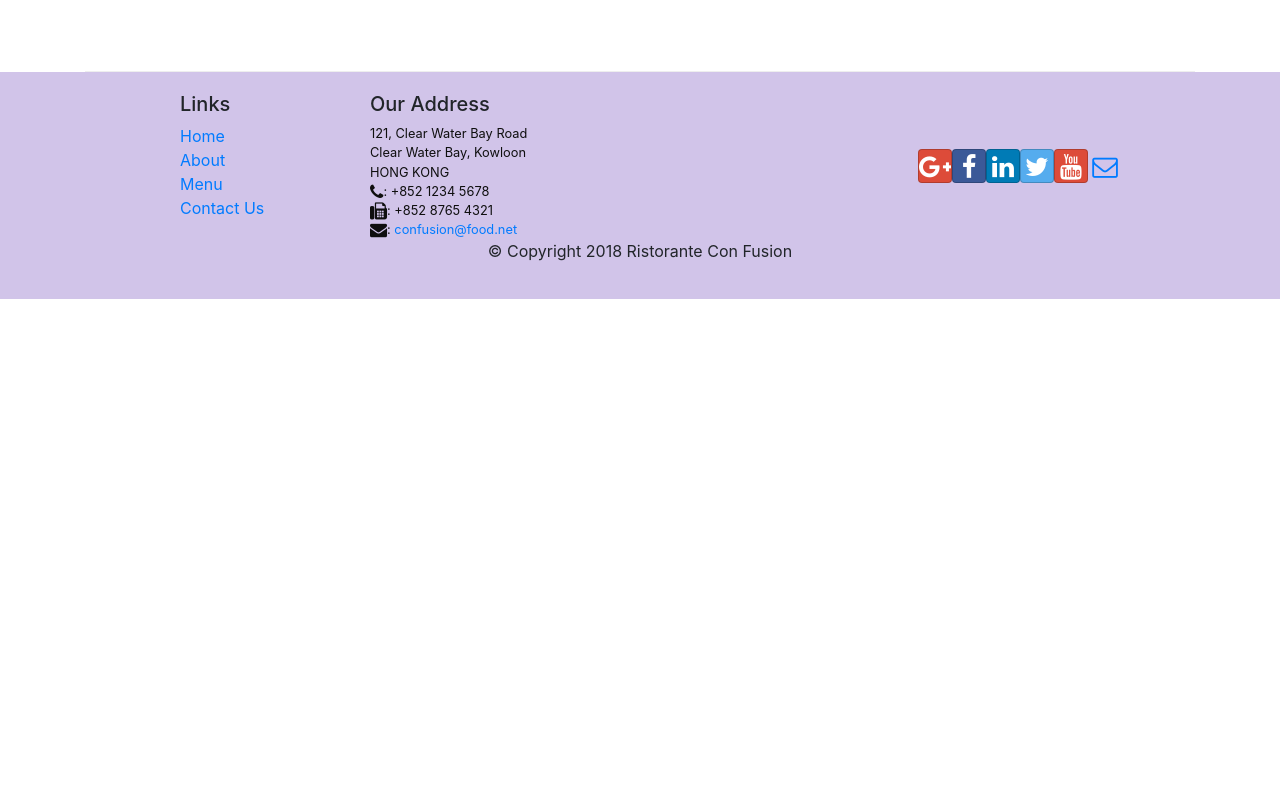
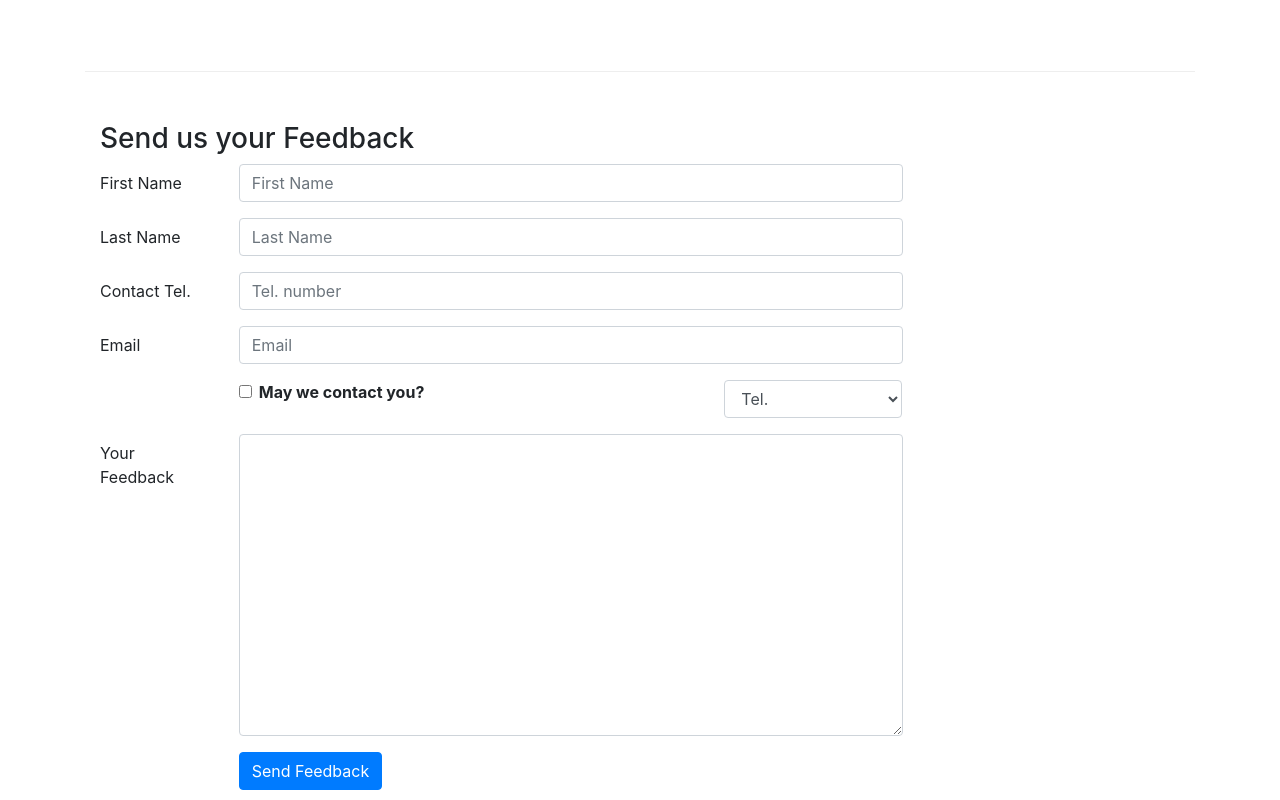
Before and after one commit to bswalsh247/conFusion-React, a React (Create React App) app: page /contactus in a window 1280 px wide. Shown: the part 800-1600 px from the top of the page. Before the commit the page ends 1099 px from the top, so only its background shows below. Built offline with nearby package versions, Linux system fonts and the light colour scheme.

Commit message:
Controlled Fonts

```diff
--- a/src/App.js
+++ b/src/App.js
@@ -9,6 +9,7 @@
   // render MainComponent to index.js file.
   render() {
     return (
+      // BrowserRouter creates specialized history object for navigating links
       <BrowserRouter>
         <div>
           <Main />
--- a/src/components/ContactComponent.js
+++ b/src/components/ContactComponent.js
@@ -1,8 +1,42 @@
-import React from 'react';
-import { Breadcrumb, BreadcrumbItem } from 'reactstrap';
+import React, { Component } from 'react';
+import { Breadcrumb, BreadcrumbItem, Button, Form, FormGroup, Label, Input, Col } from 'reactstrap';
 import { Link } from 'react-router-dom';
 
-function Contact(props) {
+class Contact extends Component {
+
+    constructor(props) {
+        super(props);
+        // all the properties in our state that link to our form
+        this.state = {
+            firstname: '',
+            lastname: '',
+            telnum: '',
+            email: '',
+            agree: false,
+            contactType: 'Tel.',
+            message: ''
+        }
+        this.handleSubmit = this.handleSubmit.bind(this);
+        this.handleInputChange = this.handleInputChange.bind(this);
+    }
+
+    handleInputChange(event) {
+        const target = event.target;
+        const value = target.type === 'checkbox' ? target.checked : target.value;
+        const name = target.name;
+
+        this.setState({
+           [name]: value
+        });
+    }
+
+    handleSubmit(event) {
+        console.log("Current State is: " + JSON.stringify(this.state));
+        alert("Current State is: " + JSON.stringify(this.state));
+        event.preventDefault();
+    }
+
+    render() {
         return(
             <div className="container">
                 <div className="row">
@@ -41,8 +75,92 @@
                         </div>
                     </div>
                 </div>
+                <div className="row row-content">
+                    <div className="col-12">
+                        <h3>Send us your Feedback</h3>
+                    </div>
+                    <div className="col-12 col-md-9">
+                        <Form onSubmit={this.handleSubmit}>
+                            <FormGroup row>
+                                <Label htmlFor="firstname" md={2}>First Name</Label>
+                                <Col md={10}>
+                                    <Input type="text" id="firstname" name="firstname"
+                                        placeholder="First Name"
+                                        value={this.state.firstname}
+                                        onChange={this.handleInputChange} />
+                                </Col>
+                            </FormGroup>
+                            <FormGroup row>
+                                <Label htmlFor="lastname" md={2}>Last Name</Label>
+                                <Col md={10}>
+                                    <Input type="text" id="lastname" name="lastname"
+                                        placeholder="Last Name"
+                                        value={this.state.lastname}
+                                        onChange={this.handleInputChange} />
+                                </Col>
+                            </FormGroup>
+                            <FormGroup row>
+                            <Label htmlFor="telnum" md={2}>Contact Tel.</Label>
+                                <Col md={10}>
+                                    <Input type="tel" id="telnum" name="telnum"
+                                        placeholder="Tel. number"
+                                        value={this.state.telnum}
+                                        onChange={this.handleInputChange} />
+                                </Col>
+                            </FormGroup>
+                            <FormGroup row>
+                                <Label htmlFor="email" md={2}>Email</Label>
+                                <Col md={10}>
+                                    <Input type="email" id="email" name="email"
+                                        placeholder="Email"
+                                        value={this.state.email}
+                                        onChange={this.handleInputChange} />
+                                </Col>
+                            </FormGroup>
+                            <FormGroup row>
+                                <Col md={{size: 6, offset: 2}}>
+                                    <FormGroup check>
+                                        <Label check>
+                                            <Input type="checkbox"
+                                                name="agree"
+                                                checked={this.state.agree}
+                                                onChange={this.handleInputChange} /> {' '}
+                                            <strong>May we contact you?</strong>
+                                        </Label>
+                                    </FormGroup>
+                                </Col>
+                                <Col md={{size: 3, offset: 1}}>
+                                    <Input type="select" name="contactType"
+                                            value={this.state.contactType}
+                                            onChange={this.handleInputChange}>
+                                        <option>Tel.</option>
+                                        <option>Email</option>
+                                    </Input>
+                                </Col>
+                            </FormGroup>
+                            <FormGroup row>
+                                <Label htmlFor="message" md={2}>Your Feedback</Label>
+                                <Col md={10}>
+                                    <Input type="textarea" id="message" name="message"
+                                        rows="12"
+                                        value={this.state.message}
+                                        onChange={this.handleInputChange}></Input>
+                                </Col>
+                            </FormGroup>
+                            <FormGroup row>
+                                <Col md={{size: 10, offset: 2}}>
+                                    <Button type="submit" color="primary">
+                                        Send Feedback
+                                    </Button>
+                                </Col>
+                            </FormGroup>
+                        </Form>
+                    </div>
+               </div>
             </div>
         );
     }
+}
+
 
 export default Contact;
```
Lines whose indentation alone changed are shown as unchanged.
